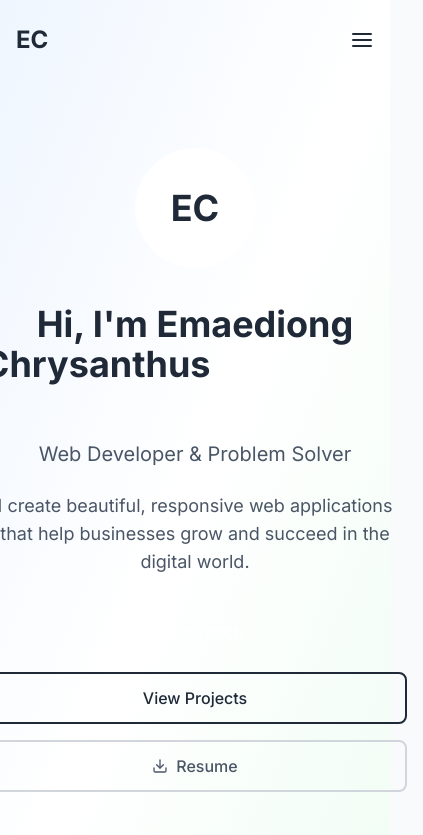
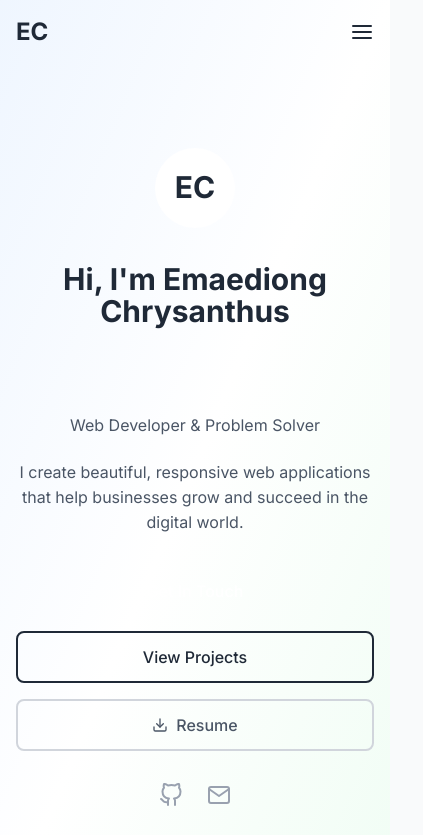
Before and after one commit to I-code-like-a-pro/portfolio, a Next.js app: page / in a window 390 px wide. Shown: the top 835 px of the page, 423 px wide, since content can reach past the window. Built offline with nearby package versions, Linux system fonts and the light colour scheme.

Commit message:
Added responsive styles for mobile and tablet layouts

```diff
--- a/app/globals.css
+++ b/app/globals.css
@@ -20,6 +20,16 @@
     color: var(--color-dark);
     -webkit-font-smoothing: antialiased;
     -moz-osx-font-smoothing: grayscale;
+  }
+
+  * {
+    box-sizing: border-box;
+  }
+
+  img,
+  svg {
+    max-width: 100%;
+    height: auto;
   }
 }
 
@@ -70,3 +80,237 @@
     background-clip: text;
   }
 }
+
+/* Responsive layout adjustments for the portfolio sections */
+@media (max-width: 1024px) {
+  section {
+    scroll-margin-top: 5rem;
+  }
+
+  #home .max-w-7xl,
+  #about .max-w-7xl,
+  #skills .max-w-7xl,
+  #projects .max-w-7xl,
+  #contact .max-w-7xl,
+  footer .max-w-7xl,
+  nav .max-w-7xl {
+    padding-left: 1.5rem;
+    padding-right: 1.5rem;
+  }
+
+  #projects .grid.md\:grid-cols-2,
+  #about .grid.md\:grid-cols-2 {
+    gap: 2rem;
+  }
+}
+
+@media (max-width: 768px) {
+  nav {
+    padding-top: 1rem !important;
+    padding-bottom: 1rem !important;
+  }
+
+  section {
+    scroll-margin-top: 4.5rem;
+  }
+
+  #home {
+    min-height: auto;
+  }
+
+  #home .py-20,
+  #about,
+  #skills,
+  #projects,
+  #contact {
+    padding-top: 4rem !important;
+    padding-bottom: 4rem !important;
+  }
+
+  #home .text-center {
+    padding-top: 1rem;
+  }
+
+  #home h1 {
+    font-size: clamp(2.5rem, 8vw, 3.75rem);
+    line-height: 1.05;
+    text-wrap: balance;
+  }
+
+  #home h1 span {
+    display: block;
+    margin-top: 0.5rem;
+  }
+
+  #home h2 {
+    font-size: 1.125rem;
+  }
+
+  #home p {
+    font-size: 1rem;
+  }
+
+  #home .max-w-2xl {
+    max-width: 36rem;
+  }
+
+  #home .flex.flex-col.sm\:flex-row {
+    width: 100%;
+    align-items: stretch;
+  }
+
+  #home .flex.flex-col.sm\:flex-row a {
+    width: 100%;
+  }
+
+  #home .absolute.bottom-10 {
+    position: static;
+    transform: none;
+    margin-top: 2rem;
+  }
+
+  nav .md\:hidden.mt-4 {
+    margin-top: 0.75rem;
+    border: 1px solid rgba(59, 130, 246, 0.12);
+    box-shadow: 0 16px 40px rgba(15, 23, 42, 0.12);
+  }
+
+  #about .grid.md\:grid-cols-2,
+  #contact .grid.md\:grid-cols-2,
+  footer .flex-col.md\:flex-row {
+    gap: 1.5rem;
+  }
+
+  #about .space-y-4 p,
+  #projects p,
+  #contact label,
+  footer p {
+    line-height: 1.65;
+  }
+
+  #about .mt-8.space-y-3 > div {
+    align-items: flex-start;
+  }
+
+  #about .mt-8.space-y-3 span {
+    overflow-wrap: anywhere;
+  }
+
+  #skills .grid.grid-cols-2.md\:grid-cols-3.lg\:grid-cols-4,
+  #projects .grid.md\:grid-cols-2 {
+    gap: 1rem;
+  }
+
+  #projects .p-6,
+  #contact form,
+  #skills .p-6 {
+    padding: 1.25rem;
+  }
+
+  #projects .flex.justify-between.items-center {
+    gap: 0.75rem;
+    align-items: flex-start;
+    flex-direction: column;
+  }
+
+  #projects h3,
+  #projects p,
+  #projects span,
+  #projects a {
+    overflow-wrap: anywhere;
+  }
+
+  #projects a {
+    min-height: 2.75rem;
+  }
+
+  #contact textarea {
+    min-height: 9rem;
+  }
+
+  #contact input,
+  #contact textarea {
+    font-size: 1rem;
+  }
+
+  footer {
+    text-align: center;
+  }
+
+  footer .flex.space-x-6 {
+    justify-content: center;
+  }
+}
+
+@media (max-width: 480px) {
+  #home .max-w-7xl,
+  #about .max-w-7xl,
+  #skills .max-w-7xl,
+  #projects .max-w-7xl,
+  #contact .max-w-7xl,
+  footer .max-w-7xl,
+  nav .max-w-7xl {
+    padding-left: 1rem;
+    padding-right: 1rem;
+  }
+
+  #home .w-32.h-32 {
+    width: 5.5rem;
+    height: 5.5rem;
+  }
+
+  #home h1,
+  #home .text-4xl {
+    font-size: 1.875rem;
+  }
+
+  #home h2 {
+    font-size: 1rem;
+  }
+
+  #home .mb-12 {
+    margin-bottom: 2rem;
+  }
+
+  #about h2,
+  #skills h2,
+  #projects h2,
+  #contact h2 {
+    font-size: 1.875rem;
+  }
+
+  #skills .grid.grid-cols-2.md\:grid-cols-3.lg\:grid-cols-4 {
+    grid-template-columns: 1fr;
+  }
+
+  #projects .h-48 {
+    height: 10rem;
+  }
+
+  #projects .p-6,
+  #skills .p-6 {
+    padding: 1rem;
+  }
+
+  #projects .text-xl {
+    font-size: 1.125rem;
+  }
+
+  #contact form {
+    padding: 1rem;
+  }
+
+  #contact input,
+  #contact textarea,
+  #contact button {
+    font-size: 0.95rem;
+  }
+
+  #about .bg-gradient-to-br.from-primary\/10.to-secondary\/10 {
+    padding: 1.25rem;
+  }
+
+  footer .flex.space-x-6 {
+    gap: 1.25rem;
+  }
+}
```
